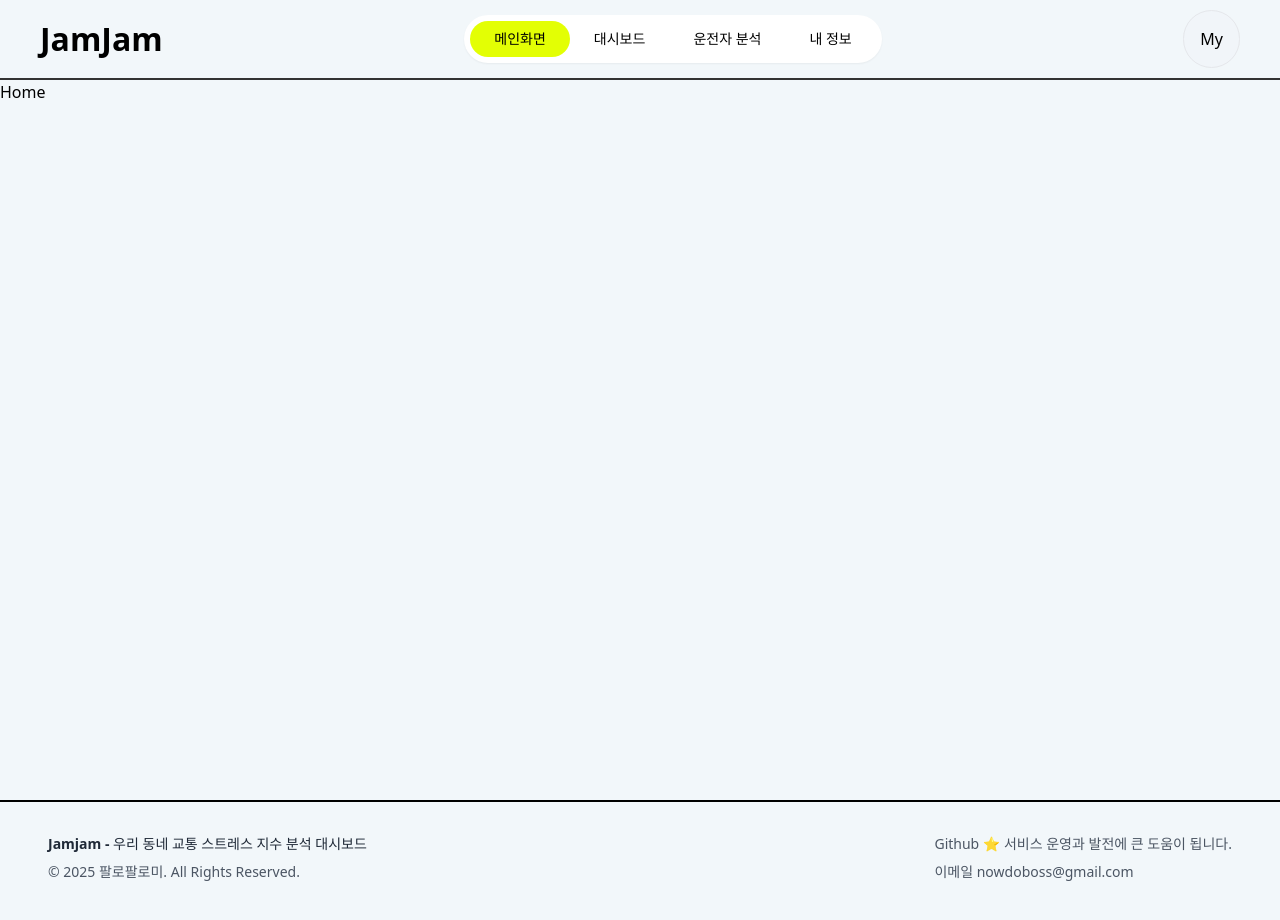
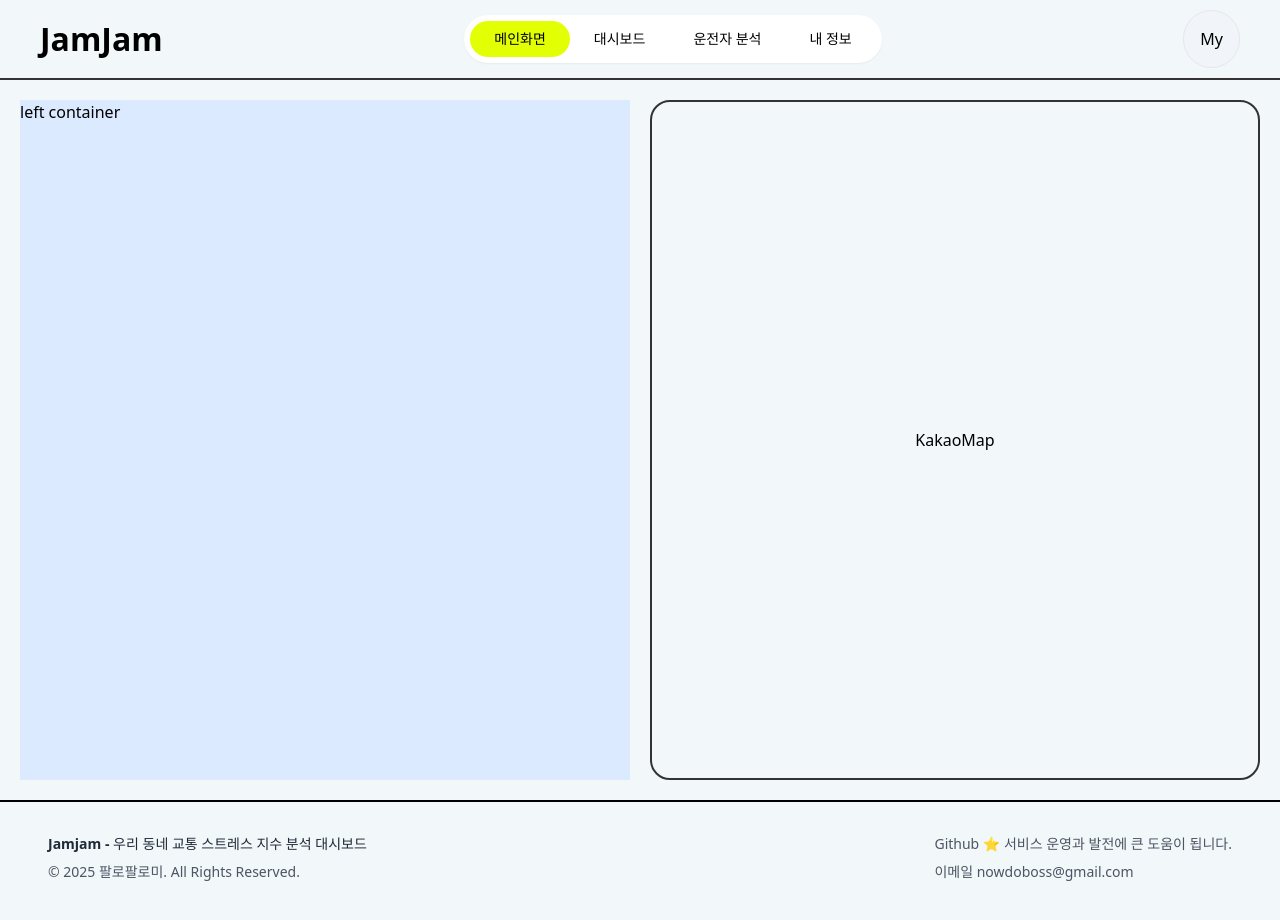
Before and after one commit to 8llow8llowMe/JamJamNow, a React (Vite) app in the folder FrontEnd/: page / in a window 1280 px wide. Built offline with nearby package versions, Linux system fonts and the light colour scheme.

Commit message:
[FE] fix: Home layout 수정

```diff
--- a/FrontEnd/src/pages/Home.tsx
+++ b/FrontEnd/src/pages/Home.tsx
@@ -1,5 +1,17 @@
+// import MapView from "@src/components/map/MapView";
+
 const Home = () => {
-  return <div>Home</div>;
+  return (
+    <div className="flex h-full p-5 space-x-5">
+      <div className="w-1/2 bg-blue-100">left container</div>
+      <div className="w-1/2">
+        <div className="flex w-full h-full justify-center items-center border-2 border-[#333] rounded-[20px]">
+          {/* <MapView /> */}
+          KakaoMap
+        </div>
+      </div>
+    </div>
+  );
 };
 
 export default Home;
```
